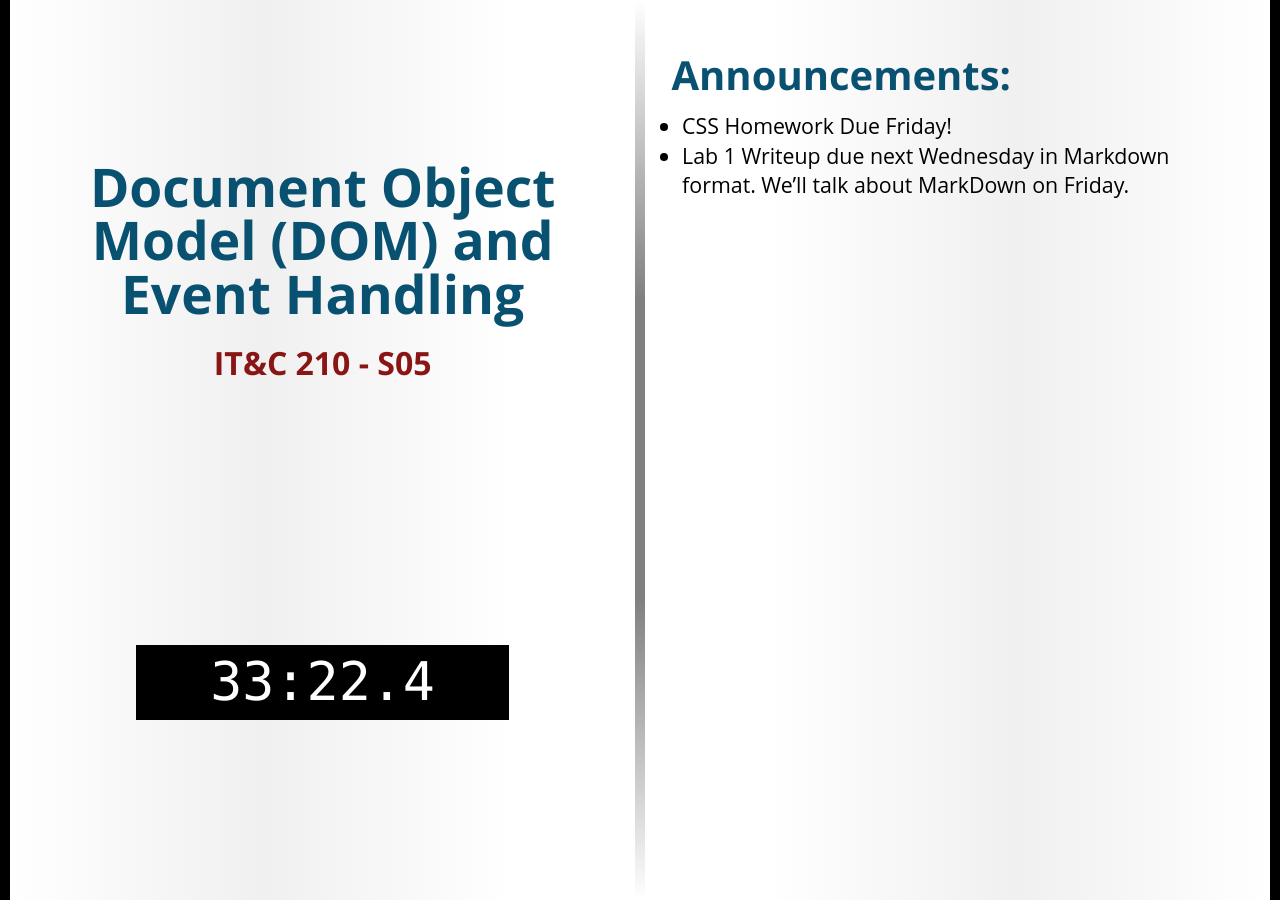
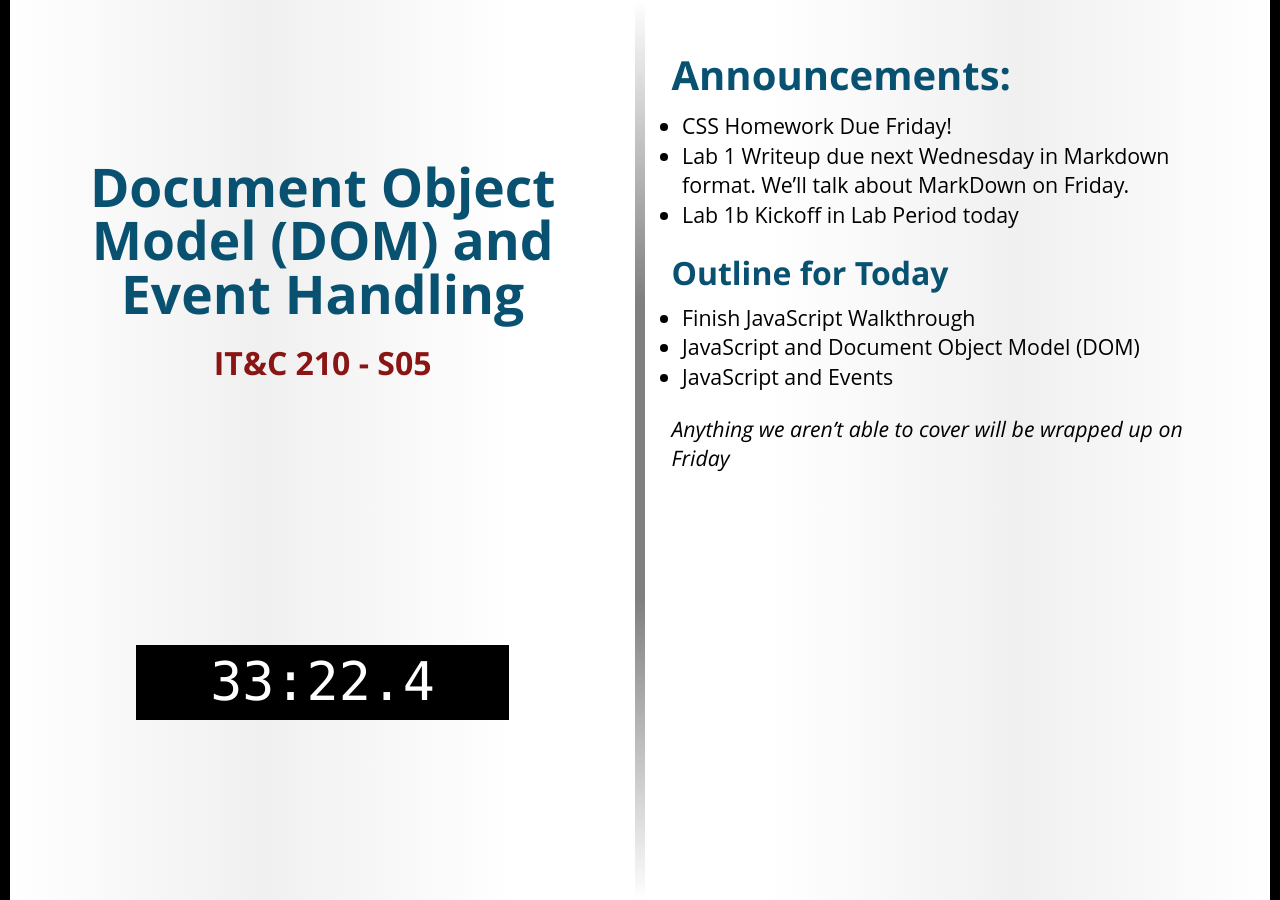
Before and after one commit to BYU-ITC-210/BYU-ITC-210.github.io, a Jekyll site: the page built from _welcome/S05.md, in a window 1280 px wide. Built offline with Jekyll 4.4.1, drawn with Linux system fonts in a browser that asks for light colours; some web fonts are replaced.

Commit message:
Updates for S05

```diff
--- a/_welcome/S05.md
+++ b/_welcome/S05.md
@@ -4,3 +4,11 @@ session: S05
 ---
 * CSS Homework Due Friday!
 * Lab 1 Writeup due next Wednesday in Markdown format. We'll talk about MarkDown on Friday.
+* Lab 1b Kickoff in Lab Period today
+
+## Outline for Today
+* Finish JavaScript Walkthrough
+* JavaScript and Document Object Model (DOM)
+* JavaScript and Events
+
+_Anything we aren't able to cover will be wrapped up on Friday_
```
Also changed, not shown: IntroToJavaScript.md (+0 -1 lines), _welcome/S06.md (+3 -2 lines).
